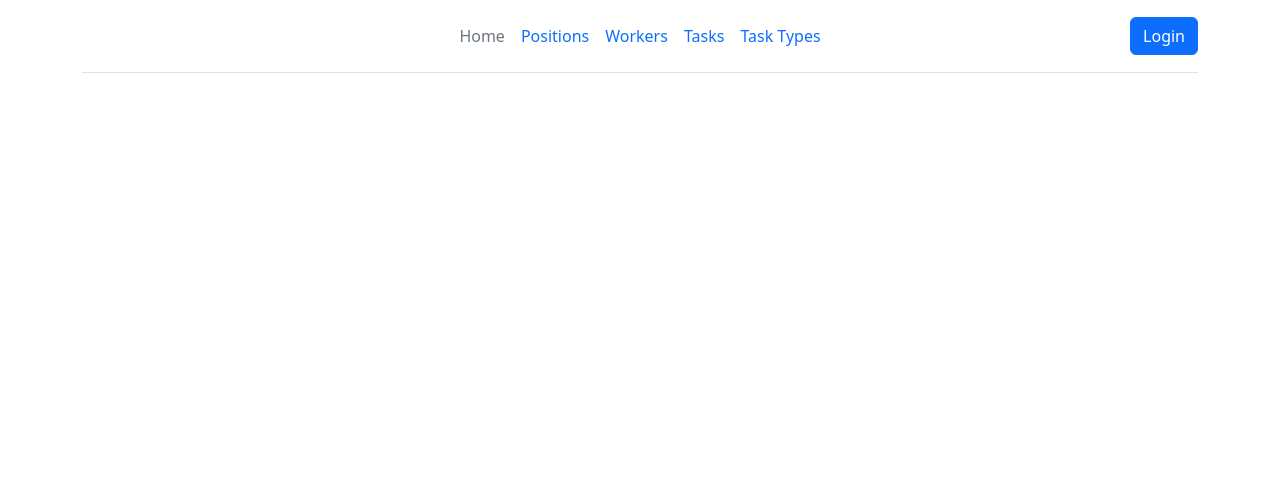
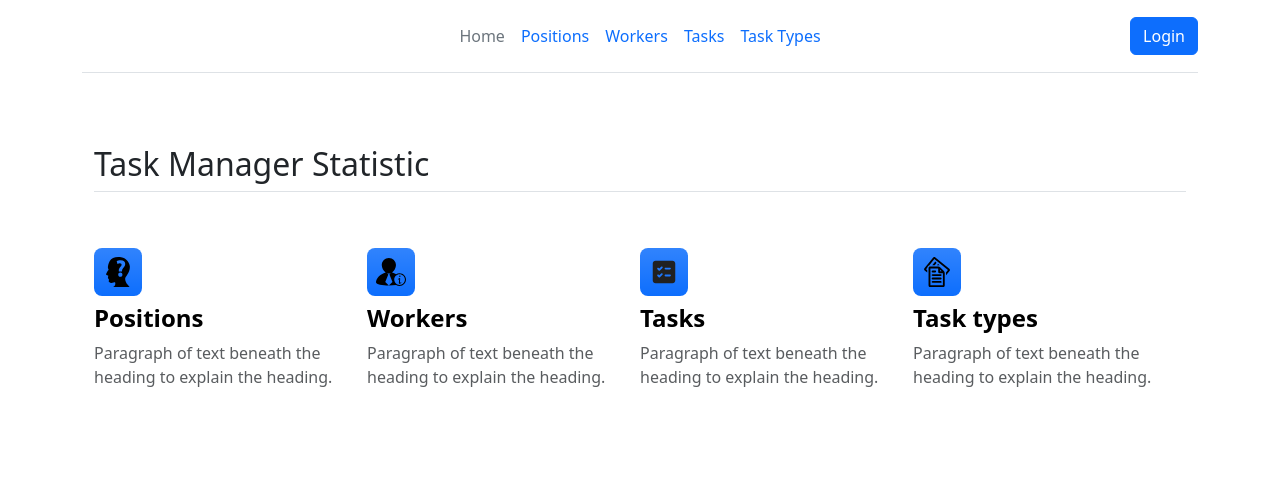
Before and after one commit to pavliukkk/task-manager, a Django app: page / in a window 1280 px wide. Shown: the top 500 px of the page. Run offline with Django 5.2, Linux system fonts and the light colour scheme; some libraries are stand-ins or nearby versions.

Commit message:
created feature 'task manager statistic' in index.html & added features icons

```diff
--- a/static/css/styles.css
+++ b/static/css/styles.css
@@ -96,3 +96,30 @@
 .bd-mode-toggle .dropdown-menu .active .bi {
     display: block !important;
 }
+
+.feature-icon {
+  width: 4rem;
+  height: 4rem;
+  border-radius: .75rem;
+}
+
+.icon-square {
+  width: 3rem;
+  height: 3rem;
+  border-radius: .75rem;
+}
+
+.text-shadow-1 { text-shadow: 0 .125rem .25rem rgba(0, 0, 0, .25); }
+.text-shadow-2 { text-shadow: 0 .25rem .5rem rgba(0, 0, 0, .25); }
+.text-shadow-3 { text-shadow: 0 .5rem 1.5rem rgba(0, 0, 0, .25); }
+
+.card-cover {
+  background-repeat: no-repeat;
+  background-position: center center;
+  background-size: cover;
+}
+
+.feature-icon-small {
+  width: 3rem;
+  height: 3rem;
+}
--- a/templates/task_manager/index.html
+++ b/templates/task_manager/index.html
@@ -1 +1,67 @@
 {% extends "base.html" %}
+
+{% block content %}
+  <div class="container px-4 py-5">
+    <h2 class="pb-2 border-bottom">Task Manager Statistic</h2>
+    <div
+        class="row row-cols-1 row-cols-md-2 align-items-md-center g-5 py-5"
+    >
+      <div class="col">
+        <div class="row row-cols-1 row-cols-sm-2 g-4" style="flex-wrap: nowrap">
+          <div class="col d-flex flex-column gap-2">
+            <div
+                class="feature-icon-small d-inline-flex align-items-center justify-content-center text-bg-primary bg-gradient fs-4 rounded-3"
+            >
+              <img width="350px" height="30px" src="{{ ASSETS_ROOT }}/img/position.svg">
+            </div>
+            <h4 class="fw-semibold mb-0 text-body-emphasis">
+              Positions
+            </h4>
+            <p class="text-body-secondary">
+              Paragraph of text beneath the heading to explain the heading.
+            </p>
+          </div>
+          <div class="col d-flex flex-column gap-2">
+            <div
+                class="feature-icon-small d-inline-flex align-items-center justify-content-center text-bg-primary bg-gradient fs-4 rounded-3"
+            >
+              <img width="350px" height="30px" src="{{ ASSETS_ROOT }}/img/worker.svg">
+            </div>
+            <h4 class="fw-semibold mb-0 text-body-emphasis">
+              Workers
+            </h4>
+            <p class="text-body-secondary">
+              Paragraph of text beneath the heading to explain the heading.
+            </p>
+          </div>
+          <div class="col d-flex flex-column gap-2">
+            <div
+                class="feature-icon-small d-inline-flex align-items-center justify-content-center text-bg-primary bg-gradient fs-4 rounded-3"
+            >
+              <img width="350px" height="30px" src="{{ ASSETS_ROOT }}/img/tasks.svg">
+            </div>
+            <h4 class="fw-semibold mb-0 text-body-emphasis">
+              Tasks
+            </h4>
+            <p class="text-body-secondary">
+              Paragraph of text beneath the heading to explain the heading.
+            </p>
+          </div>
+          <div class="col d-flex flex-column gap-2">
+            <div
+                class="feature-icon-small d-inline-flex align-items-center justify-content-center text-bg-primary bg-gradient fs-4 rounded-3"
+            >
+              <img width="350px" height="30px" src="{{ ASSETS_ROOT }}/img/tasktype.svg">
+            </div>
+            <h4 class="fw-semibold mb-0 text-body-emphasis">
+              Task types
+            </h4>
+            <p class="text-body-secondary">
+              Paragraph of text beneath the heading to explain the heading.
+            </p>
+          </div>
+        </div>
+      </div>
+    </div>
+  </div>
+{% endblock %}
```
Also changed, not shown: static/assets/img/position.svg (added), static/assets/img/tasks.svg (added), static/assets/img/tasktype.svg (added), static/assets/img/worker.svg (added).
